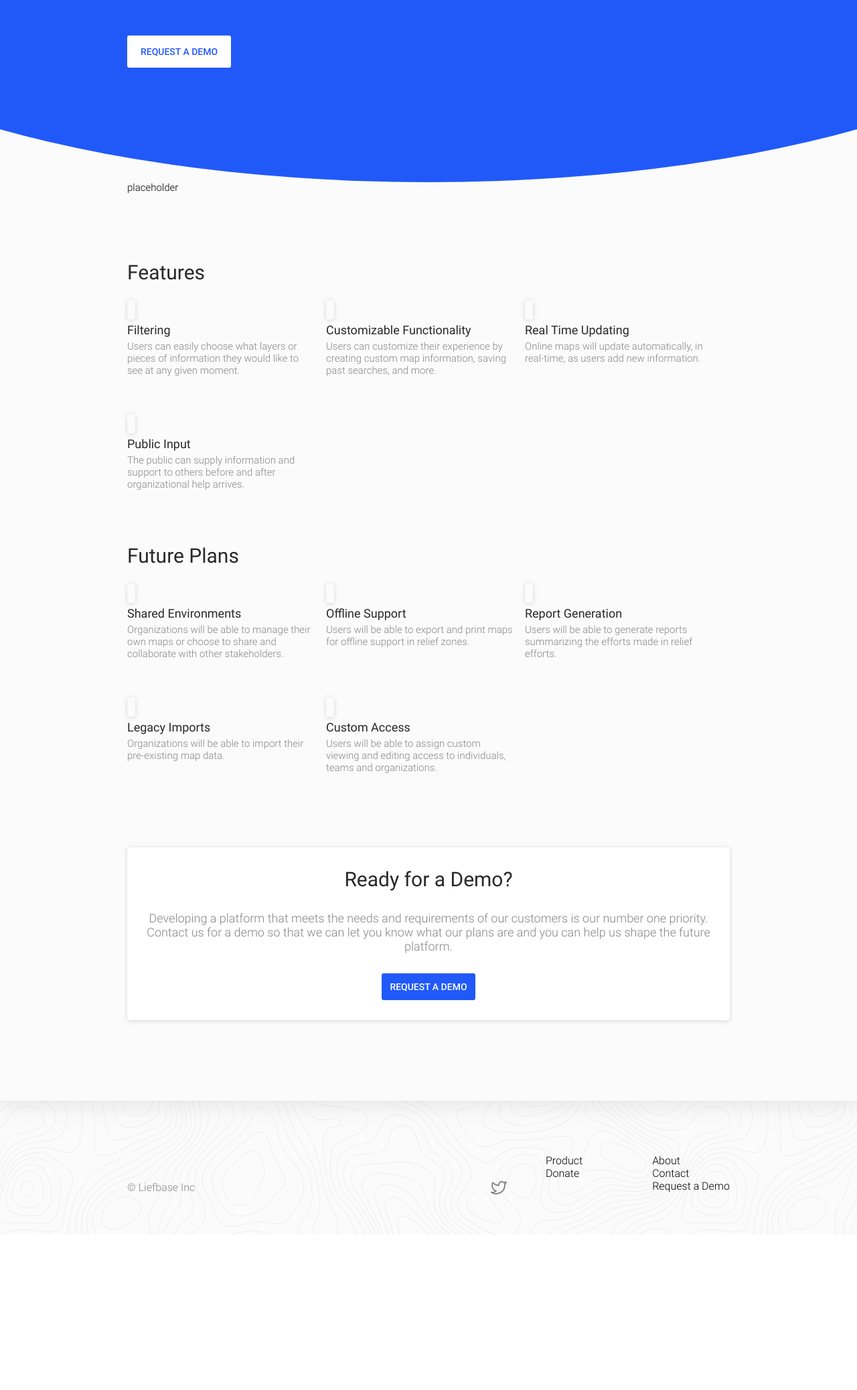
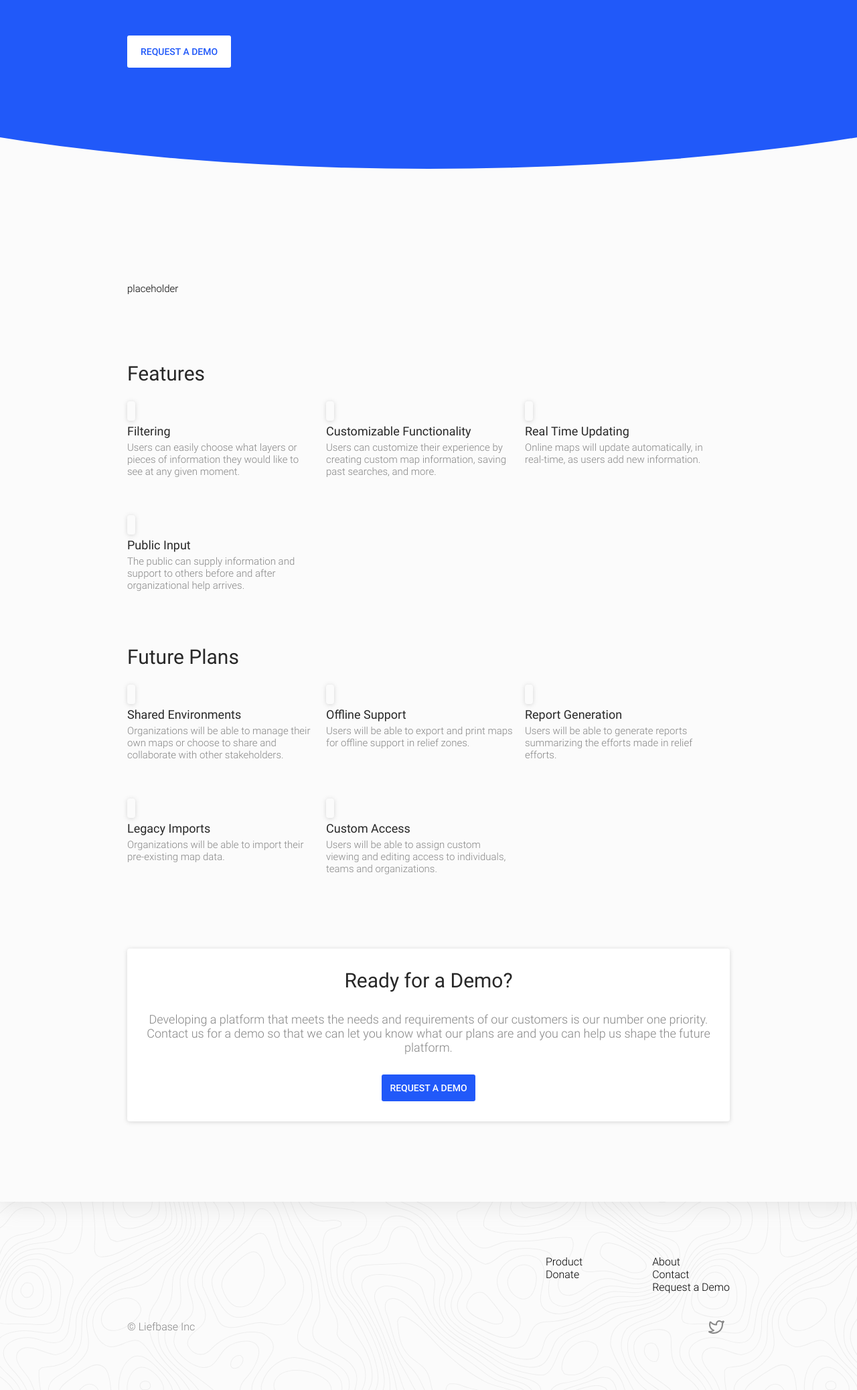
Before and after one commit to ProgrammingJoe/Liefbase-Static-Site, a Flask app: page / in a window 1280 px wide; the page is wider, and only the part inside the window is pictured. Shown: the part 448-2523 px from the top of that part at 67% size. Before the commit the page ends 2291 px from the top of that part, so only its background shows below. Run offline with Flask 2, Linux system fonts and the light colour scheme; some libraries are stand-ins or nearby versions.

Commit message:
Fix footer flow, landing background

```diff
--- a/static_site/static/css/main.css
+++ b/static_site/static/css/main.css
@@ -41,13 +41,16 @@ a {
 }
 
 .landing {
+  height: 90vh;
+  max-height: 700px;
   width: 100vw;
   padding-bottom: 100px;
 }
 .landing-bg {
   height: 90vh;
-  width: 160vw;
-  margin-left: -30vw;
+  width: 200vw;
+  max-height: 700px;
+  margin-left: -50vw;
   position: absolute;
   z-index: -1;
   background-color: #2159f9;
@@ -103,18 +106,6 @@ a {
 
 .navbar-on {
   text-decoration: line-through;
-}
-
-.slogan {
-  margin-bottom: 0.8em;
-}
-
-.slogan-sub {
-  margin-bottom: 1.8em;
-}
-
-.section-header {
-  margin: 1em 0 0.6em 0;
 }
 
 .products-body {
@@ -193,6 +184,10 @@ a {
 }
 .footer-link {
   display: block;
+}
+.footer-top,
+.footer-bottom {
+  overflow: auto;
 }
 
 #hamburger-menu {
```
